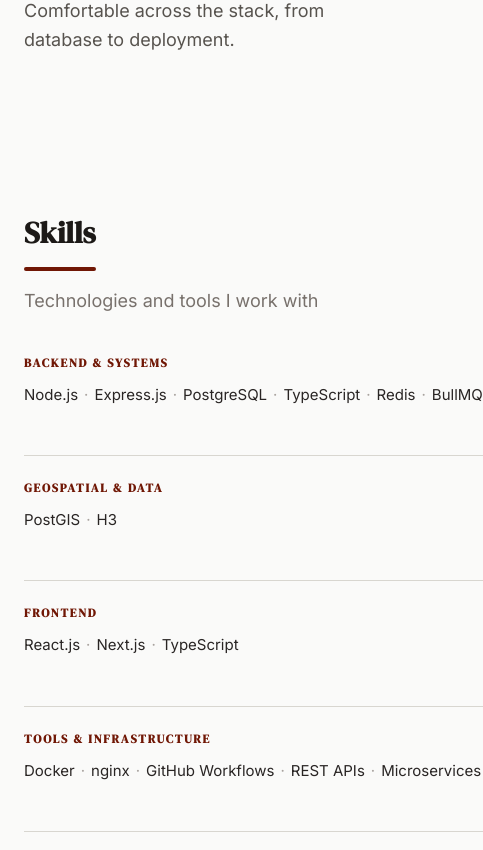
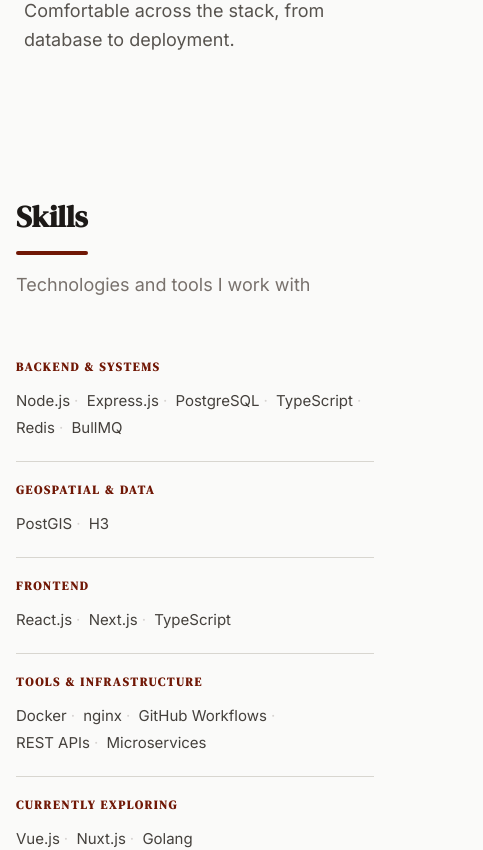
Before and after one commit to HarshDev1809/devbydev, a Next.js app: page / in a window 390 px wide. Shown: the part 1960-2810 px from the top of the page, 483 px wide, since content can reach past the window. Built offline with nearby package versions, Linux system fonts and the light colour scheme.

Commit message:
feat: add Skills section component with responsive grid layout

```diff
--- a/components/sections/skills.tsx
+++ b/components/sections/skills.tsx
@@ -5,37 +5,49 @@
   const skillGroups = Object.entries(profile.skills);
 
   return (
-    <section id="skills" className="mx-auto max-w-5xl px-6 py-20">
+    <section id="skills" className="mx-auto max-w-5xl px-4 sm:px-6 py-16 md:py-24">
       <SectionHeading
         title="Skills"
         subtitle="Technologies and tools I work with"
       />
 
-      <div className="grid md:grid-cols-2 lg:grid-cols-3 gap-x-12">
+      {/*
+        Plain text-column layout — editorial, whitespace-driven.
+        Mobile: single-column stacked with horizontal hairlines.
+        Desktop: multi-column grid with generous spacing.
+      */}
+      <div className="grid grid-cols-1 md:grid-cols-2 lg:grid-cols-3 gap-x-12 gap-y-0">
         {skillGroups.map(([group, skills], index) => (
           <div
             key={group}
-            className="py-6 first:pt-0"
+            className={[
+              "py-5 md:py-6",
+              // Horizontal hairline between groups on mobile
+              index > 0 ? "border-t border-[#D8D6D0] md:border-t-0" : "",
+            ]
+              .filter(Boolean)
+              .join(" ")}
           >
-            {/* Hairline divider — hidden on the first item in each responsive column */}
-            {index > 0 && (
-              <div className="mb-6 h-px bg-[#D8D6D0] lg:hidden" />
-            )}
-
-            <h3 className="text-xs font-semibold uppercase tracking-[0.15em] text-accent mb-3">
+            <h3 className="font-sans text-xs font-semibold uppercase tracking-[0.15em] text-accent mb-3 md:mb-4">
               {group}
             </h3>
-            <p className="text-[15px] text-stone-800 leading-relaxed">
+
+            <p className="text-[15px] leading-[1.8] text-stone-700 text-pretty">
               {skills.map((skill, i) => (
                 <span key={skill}>
-                  <span className="transition-colors duration-200 hover:text-accent cursor-default">
-                    {skill}
-                  </span>
-                  {i < skills.length - 1 && (
-                    <span className="mx-[6px] text-stone-400 select-none" aria-hidden="true">
-                      ·
+                  <span className="inline-block">
+                    <span className="hover:text-accent cursor-default">
+                      {skill}
                     </span>
-                  )}
+                    {i < skills.length - 1 && (
+                      <span
+                        className="mx-1 md:mx-[6px] text-stone-300 select-none"
+                        aria-hidden="true"
+                      >
+                        &middot;
+                      </span>
+                    )}
+                  </span>{" "}
                 </span>
               ))}
             </p>
```
